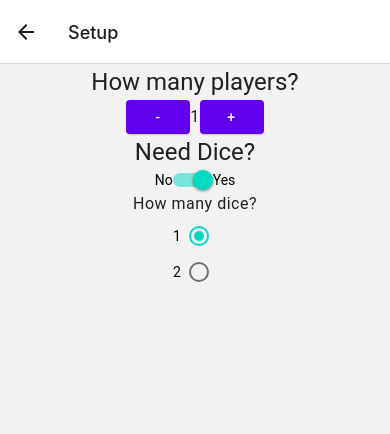
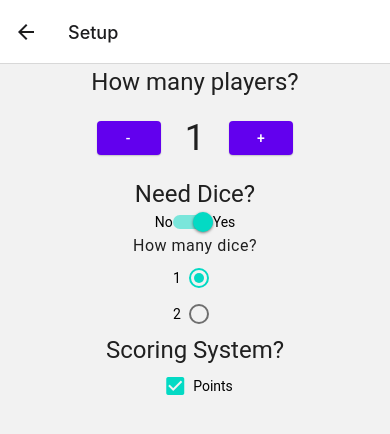
Before and after one commit to lanceturbes/board-game-tracker-mobile, a React Native app: screen / in a window 390 px wide. Both pictures are taken after a click on the button "START NEW GAME". Shown: the top 434 px of the page. Built offline with nearby package versions, Linux system fonts and the light colour scheme.

Commit message:
feat: add points checkbox to setup screen

```diff
--- a/src/App.js
+++ b/src/App.js
@@ -5,15 +5,22 @@
 
 import React from "react";
 import { NavigationContainer } from "@react-navigation/native";
-import { SafeAreaProvider } from "react-native-safe-area-context";
+import { SafeAreaView, StyleSheet, StatusBar } from "react-native";
 import { Navigation } from "./components";
 
 export default function App() {
   return (
-    <SafeAreaProvider>
+    <SafeAreaView style={styles.appContainer}>
       <NavigationContainer>
         <Navigation />
       </NavigationContainer>
-    </SafeAreaProvider>
+    </SafeAreaView>
   );
 }
+
+const styles = StyleSheet.create({
+  appContainer: {
+    flex: 1,
+    paddingTop: StatusBar.currentHeight,
+  },
+});
--- a/src/actions/gameOptionsActions.js
+++ b/src/actions/gameOptionsActions.js
@@ -14,9 +14,14 @@ const setDiceCount = (count) => {
   return { type: "SET_DICE_COUNT", payload: count };
 };
 
+const setScoringSystem = (scoringSystem) => {
+  return { type: "SET_SCORING_SYSTEM", payload: scoringSystem };
+};
+
 export default {
   toggleNeedDice,
   addPlayer,
   subtractPlayer,
   setDiceCount,
+  setScoringSystem,
 };
--- a/src/reducers/rootReducer.js
+++ b/src/reducers/rootReducer.js
@@ -4,6 +4,9 @@ export const initialState = {
   playerCount: 1,
   needDice: true,
   diceCount: 1,
+  scoringSystem: {
+    points: true,
+  },
 };
 
 const gameOptionsReducer = (state = initialState, action) => {
@@ -36,6 +39,12 @@ const gameOptionsReducer = (state = initialState, action) => {
         diceCount: action.payload,
       };
 
+    case "SET_SCORING_SYSTEM":
+      return {
+        ...state,
+        scoringSystem: action.payload,
+      };
+
     default:
       return state;
   }
--- a/src/screens/GameSetupScreen.js
+++ b/src/screens/GameSetupScreen.js
@@ -2,7 +2,7 @@ import React from "react";
 import { bindActionCreators } from "redux";
 import { connect } from "react-redux";
 import gameOptionsActions from "../actions/gameOptionsActions";
-import { StyleSheet, View } from "react-native";
+import { StyleSheet, View, ScrollView } from "react-native";
 import {
   Text,
   Headline,
@@ -10,14 +10,21 @@ import {
   Button,
   RadioButton,
   Switch,
+  Checkbox,
 } from "react-native-paper";
 
 const GameSetupScreen = (props) => {
   // Global State Props
-  const { needDice, playerCount, diceCount } = props;
+  const { needDice, playerCount, diceCount, scoringSystem } = props;
 
   // Action Dispatchers
-  const { addPlayer, subtractPlayer, toggleNeedDice, setDiceCount } = props;
+  const {
+    addPlayer,
+    subtractPlayer,
+    toggleNeedDice,
+    setDiceCount,
+    setScoringSystem,
+  } = props;
 
   // Event handlers
   const handleDiceToggle = () => {
@@ -30,19 +37,21 @@ const GameSetupScreen = (props) => {
   };
 
   return (
-    <View style={styles.viewContainerScreen}>
+    <ScrollView contentContainerStyle={styles.scrollViewContent}>
+      {/* Player Count Setup */}
       <Headline>How many players?</Headline>
 
       <View style={styles.viewContainerInput}>
         <Button mode="contained" onPress={subtractPlayer}>
           -
         </Button>
-        <Subheading style={styles.textCounter}>{playerCount}</Subheading>
+        <Subheading style={styles.textButtonCounter}>{playerCount}</Subheading>
         <Button mode="contained" onPress={addPlayer}>
           +
         </Button>
       </View>
 
+      {/* Dice Setup */}
       <Headline>Need Dice?</Headline>
 
       <View style={styles.viewContainerInput}>
@@ -72,18 +81,37 @@ const GameSetupScreen = (props) => {
           </RadioButton.Group>
         </>
       )}
-    </View>
+
+      {/* Scoring System Setup */}
+      <Headline>Scoring System?</Headline>
+
+      <View style={styles.viewContainerInput}>
+        <Checkbox
+          status={scoringSystem.points ? "checked" : "unchecked"}
+          onPress={() =>
+            setScoringSystem({
+              ...scoringSystem,
+              points: !scoringSystem.points,
+            })
+          }
+        />
+        <Text>Points</Text>
+      </View>
+    </ScrollView>
   );
 };
 
 const styles = StyleSheet.create({
-  viewContainerScreen: {
-    flex: 1,
+  scrollViewContent: {
     alignItems: "center",
   },
   viewContainerInput: {
     flexDirection: "row",
     alignItems: "center",
+  },
+  textButtonCounter: {
+    padding: 24,
+    fontSize: 36,
   },
 });
 
```
